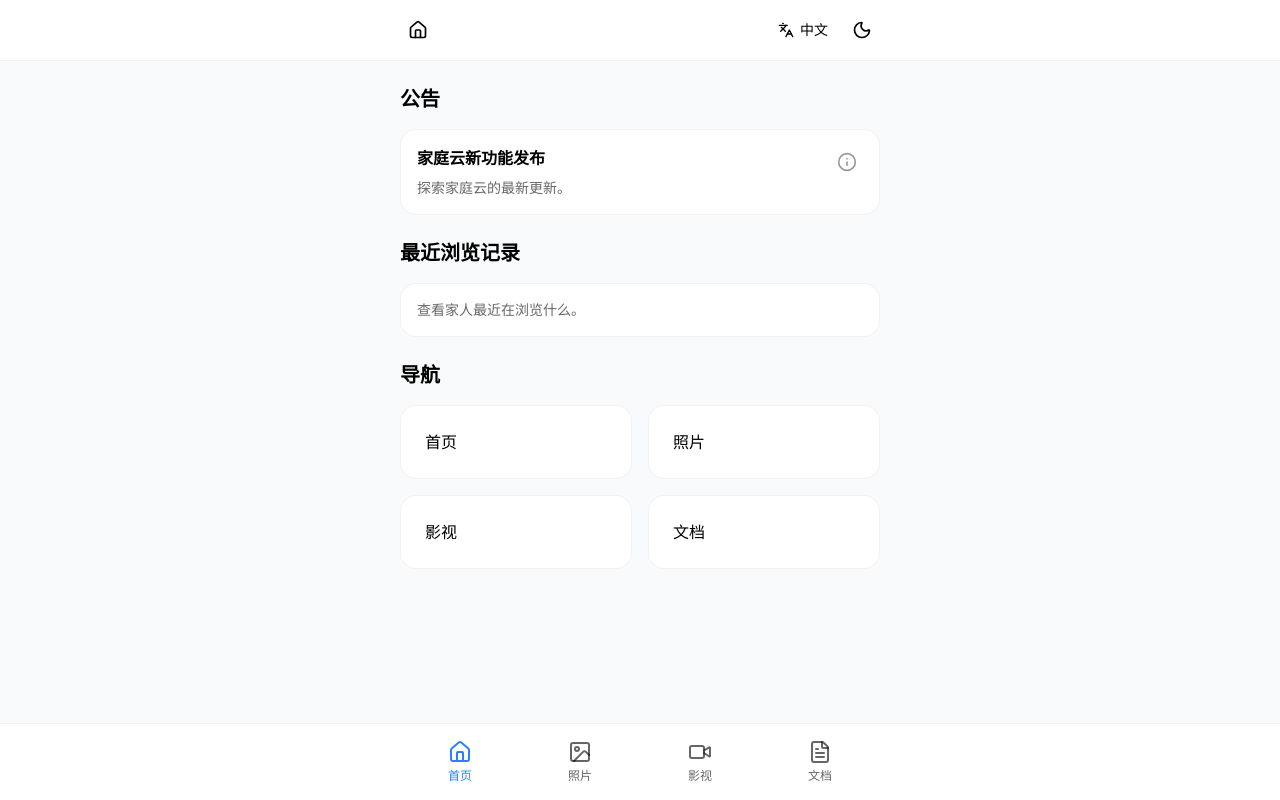
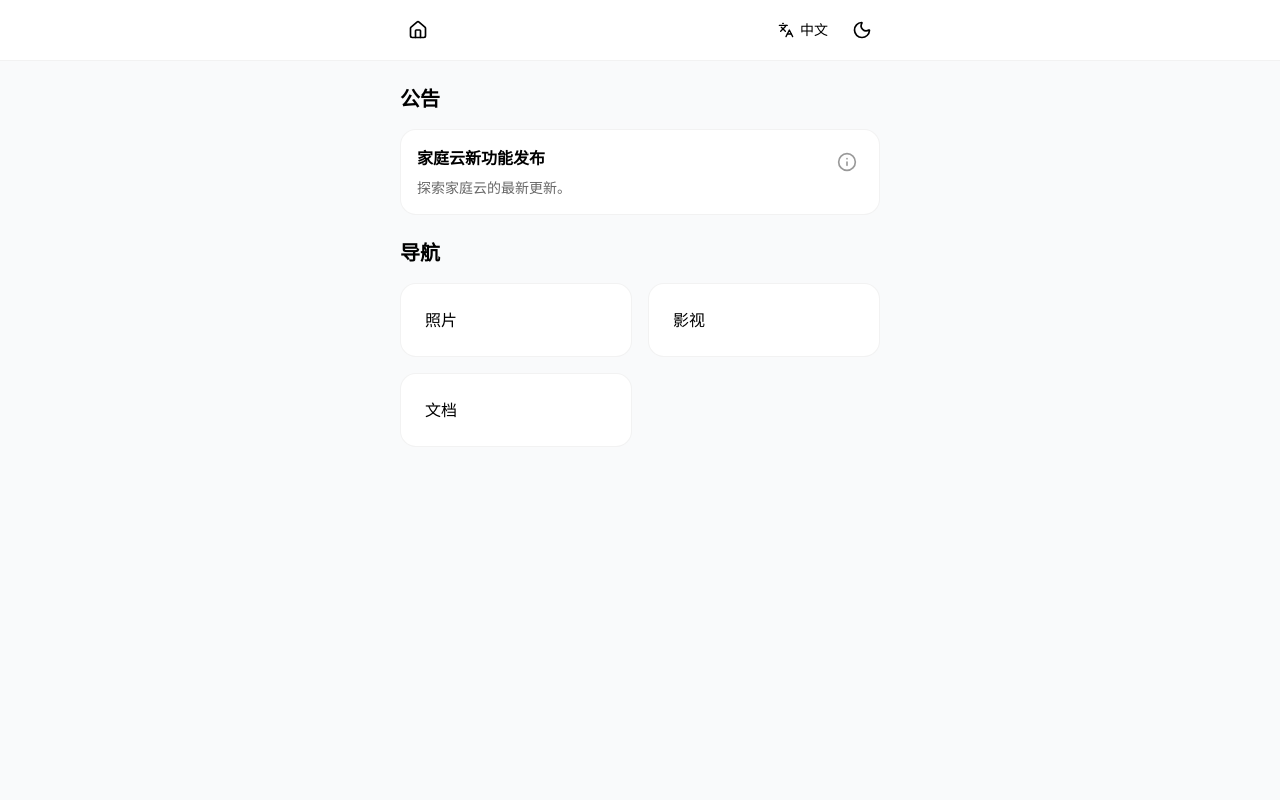
Before and after one commit to ray-sOrg/pwa-home, a Next.js app: page / in a window 1280 px wide. Built offline with nearby package versions, Linux system fonts and the light colour scheme.

Commit message:
refactor: 优化首页和导航结构
- 移除首页的最近浏览记录功能
- 移除底部导航中的首页选项
- 首页不再显示底部导航栏
- 导航卡片只保留照片、影视、文档三个入口

```diff
--- a/src/app/page.tsx
+++ b/src/app/page.tsx
@@ -3,9 +3,7 @@
 import { Home as HomeIcon } from "lucide-react";
 import { useRouter } from "next/navigation";
 import { AnnouncementCard } from "@/components/AnnouncementCard";
-import { HistoryCard } from "@/components/HistoryCard";
 import { SimpleNavigationCard } from "@/components/SimpleNavigationCard";
-import { BottomNavigation } from "@/components/BottomNavigation";
 import { ThemeToggle } from "@/components/ThemeToggle";
 import { LanguageToggle } from "@/components/LanguageToggle";
 import { useTranslation } from "@/components/LanguageProvider";
@@ -20,14 +18,10 @@ export default function HomePage() {
 
   const handleNavigationClick = (section: string) => {
     router.push(`/${section}`);
-  };
-
-  const handleTabChange = (tab: string) => {
-    router.push(`/${tab === "home" ? "" : tab}`);
-  };
+  }
 
   return (
-    <div className="min-h-screen bg-gray-50 dark:bg-black transition-colors pb-20">
+    <div className="min-h-screen bg-gray-50 dark:bg-black transition-colors">
       {/* 头部 */}
       <header className="sticky top-0 z-10 bg-white dark:bg-black border-b border-black/5 dark:border-white/10">
         <div className="max-w-lg mx-auto px-4 py-3 flex items-center justify-between">
@@ -55,24 +49,12 @@ export default function HomePage() {
           />
         </section>
 
-        {/* Recent Browsing History */}
-        <section>
-          <h2 className="text-xl font-bold text-black dark:text-white mb-4">
-            {t.home.recentBrowsingHistory}
-          </h2>
-          <HistoryCard description={t.home.historyDescription} />
-        </section>
-
         {/* Navigation */}
         <section>
           <h2 className="text-xl font-bold text-black dark:text-white mb-4">
             {t.common.navigation}
           </h2>
           <div className="grid grid-cols-2 gap-4">
-            <SimpleNavigationCard
-              title={t.common.home}
-              onClick={() => handleNavigationClick("home")}
-            />
             <SimpleNavigationCard
               title={t.common.photos}
               onClick={() => handleNavigationClick("photos")}
@@ -88,9 +70,6 @@ export default function HomePage() {
           </div>
         </section>
       </main>
-
-      {/* 底部导航 */}
-      <BottomNavigation activeTab="home" onTabChange={handleTabChange} />
     </div>
   );
 }
--- a/src/components/BottomNavigation.tsx
+++ b/src/components/BottomNavigation.tsx
@@ -1,6 +1,6 @@
 "use client";
 
-import { Home, Image, Video, FileText } from "lucide-react";
+import { Image, Video, FileText } from "lucide-react";
 import { cn } from "@/lib/utils";
 import { useTranslation } from "@/components/LanguageProvider";
 
@@ -10,14 +10,13 @@ interface BottomNavigationProps {
 }
 
 const navItemsConfig = [
-  { id: "home", labelKey: "home" as const, icon: Home },
   { id: "photos", labelKey: "photos" as const, icon: Image },
   { id: "videos", labelKey: "videos" as const, icon: Video },
   { id: "documents", labelKey: "documents" as const, icon: FileText },
 ];
 
 export function BottomNavigation({
-  activeTab = "home",
+  activeTab = "photos",
   onTabChange,
 }: BottomNavigationProps) {
   const { t } = useTranslation();
```
